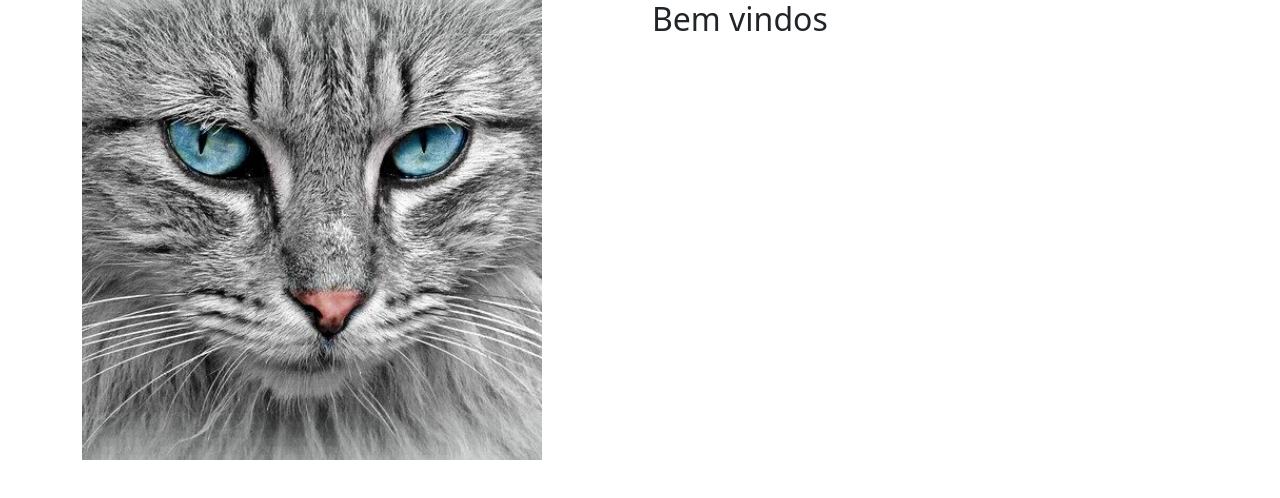
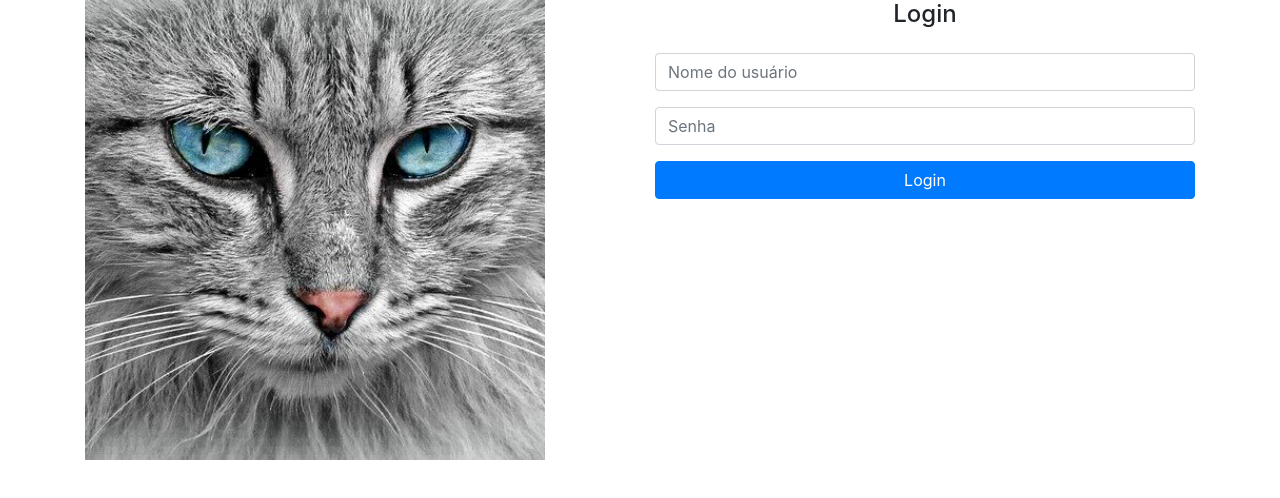
Before and after one commit to washingtonantunes/gatitobook, an Angular app: page /home in a window 1280 px wide. Shown: the top 498 px of the page. Built offline with nearby package versions, Linux system fonts and the light colour scheme.

Commit message:
Login componente

```diff
--- a/package.json
+++ b/package.json
@@ -18,7 +18,7 @@
     "@angular/platform-browser": "^15.2.0",
     "@angular/platform-browser-dynamic": "^15.2.0",
     "@angular/router": "^15.2.0",
-    "bootstrap": "^5.2.3",
+    "bootstrap": "^4.6.2",
     "font-awesome": "^4.7.0",
     "rxjs": "~7.8.0",
     "tslib": "^2.3.0",
--- a/src/app/home/home.component.html
+++ b/src/app/home/home.component.html
@@ -4,7 +4,7 @@
       <img class="img-fluid d-none d-sm-block" src="assets/img/home.jpg" alt="Imagem de um gato para as boas vindas" />
     </div>
     <div class="col-md-6 mb-2">
-      <h2>Bem vindos</h2>
+      <router-outlet></router-outlet>
     </div>
   </div>
 </div>
--- a/src/app/home/home.module.ts
+++ b/src/app/home/home.module.ts
@@ -3,9 +3,10 @@
 
 import { HomeRoutingModule } from './home-routing.module';
 import { HomeComponent } from './home.component';
+import { LoginComponent } from './login/login.component';
 
 @NgModule({
-  declarations: [HomeComponent],
+  declarations: [HomeComponent, LoginComponent],
   imports: [CommonModule, HomeRoutingModule],
   exports: [HomeComponent],
 })
--- /dev/null
+++ b/src/app/home/login/login.component.html
@@ -0,0 +1,13 @@
+<h4 class="text-center">Login</h4>
+
+<form class="form mt-4">
+  <div class="form-group">
+    <input class="form-control" placeholder="Nome do usuário" />
+  </div>
+
+  <div class="form-group">
+    <input type="password" class="form-control" placeholder="Senha" />
+  </div>
+
+  <button type="submit" class="btn btn-primary btn-block">Login</button>
+</form>
```
Also changed, not shown: src/app/home/home-routing.module.ts (+7 -0 lines), src/app/home/login/login.component.ts (added, +10 -0 lines), src/app/home/login/login.component.css (added), 2 other files (tests, documents, lock files or other folders).
